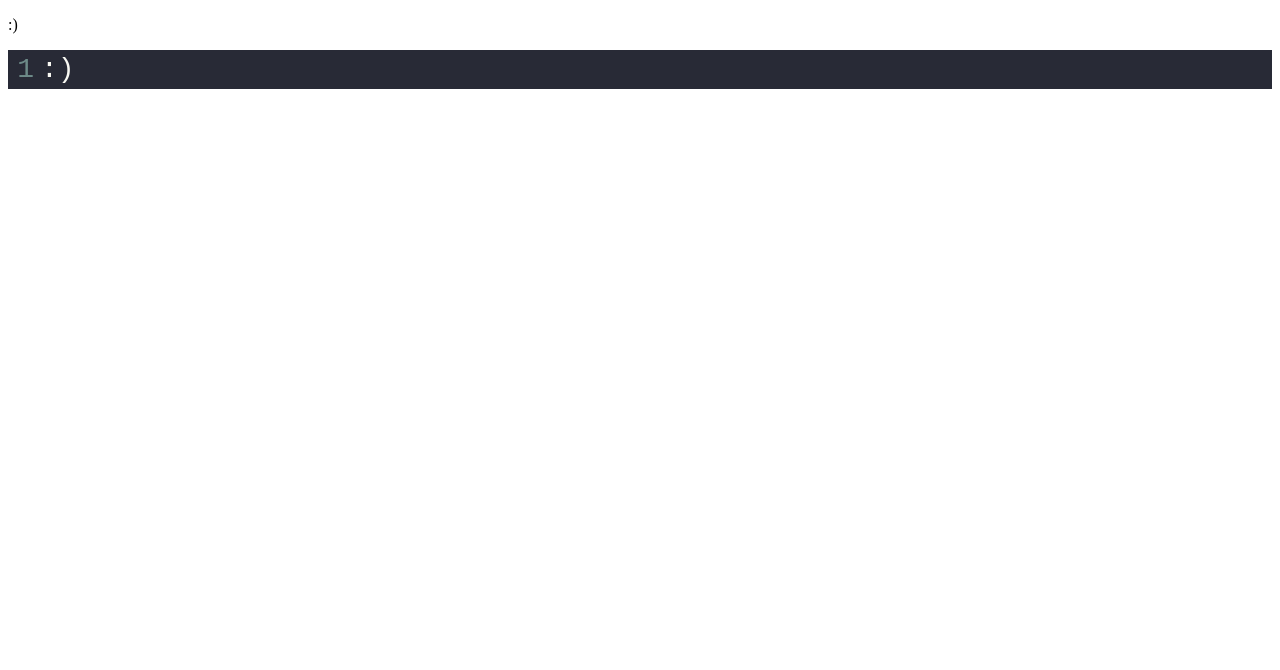
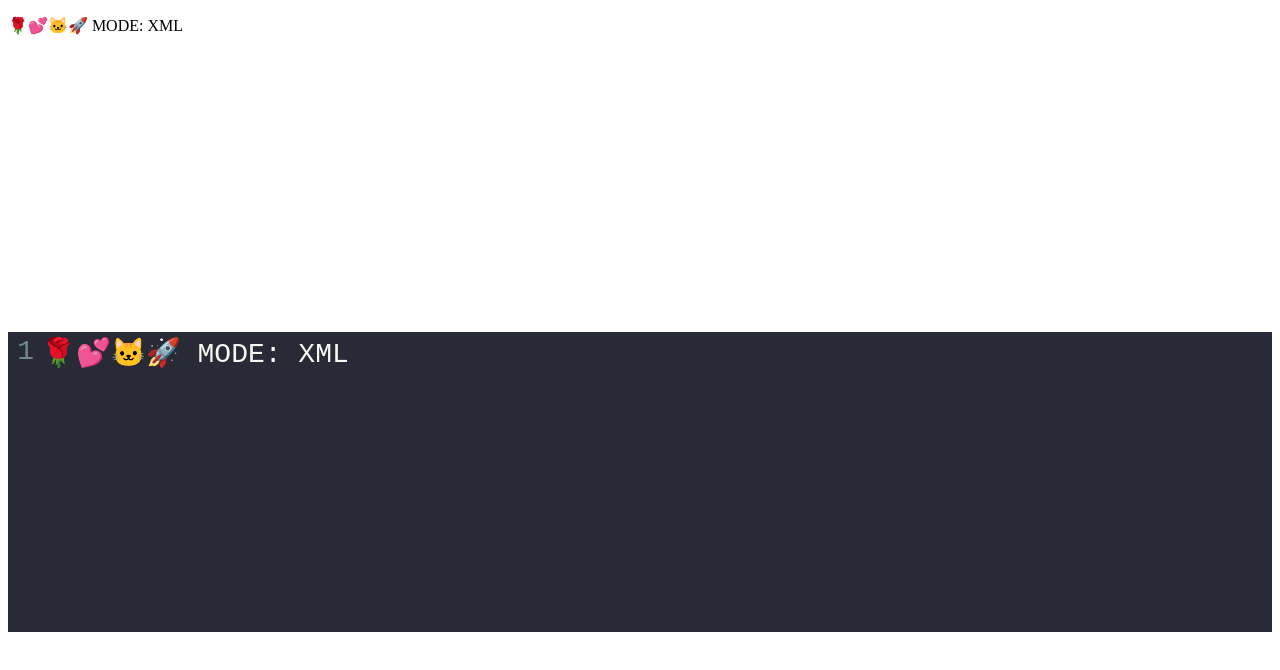
Before and after one commit to archies-coder/ReactCodeMirror, a React (Create React App) app: page / in a window 1280 px wide. Shown: the top 670 px of the page. Built offline with nearby package versions, Linux system fonts and the light colour scheme.

Commit message:
✔ Few minor tweaks

```diff
--- a/package.json
+++ b/package.json
@@ -4,9 +4,7 @@
   "private": true,
   "dependencies": {
     "codemirror": "^5.48.0",
-    "highlight.js": "^9.15.8",
     "react": "^16.8.6",
-    "react-codemirror": "^1.0.0",
     "react-codemirror2": "^6.0.0",
     "react-dom": "^16.8.6",
     "react-scripts": "3.0.1"
--- a/src/App.css
+++ b/src/App.css
@@ -1,6 +1,10 @@
+.op{
+  height: 300px;;
+}
+
 .CodeMirror{
   font-family: monospace;
   font-size: 21pt;
-  height: 100%;
+  height: 300px;
   /* background-color: #44475a; */
 }
--- a/src/App.js
+++ b/src/App.js
@@ -1,5 +1,4 @@
 import React, { Component } from 'react';
-// import CodeMirror from 'react-codemirror';
 import 'codemirror/lib/codemirror.css';
 import './App.css'
 import {Controlled as CodeMirror} from 'react-codemirror2'
@@ -13,7 +12,7 @@ export default class App extends Component {
     super();
     this.state = {
       name: 'CodeMirror',
-      code: ':)'
+      code: '🌹💕🐱‍🚀 MODE: XML'
     };
   }
 
@@ -31,7 +30,7 @@ export default class App extends Component {
 		};
     return (
       <div>
-        <p>
+        <p className="op">
           {this.state.code}
         </p>
         {/* <CodeMirror value={this.state.code} onChange={this.updateCode} options={options} autoFocus={true} /> */}
```
Also changed, not shown: 1 other file (tests, documents, lock files or other folders).
